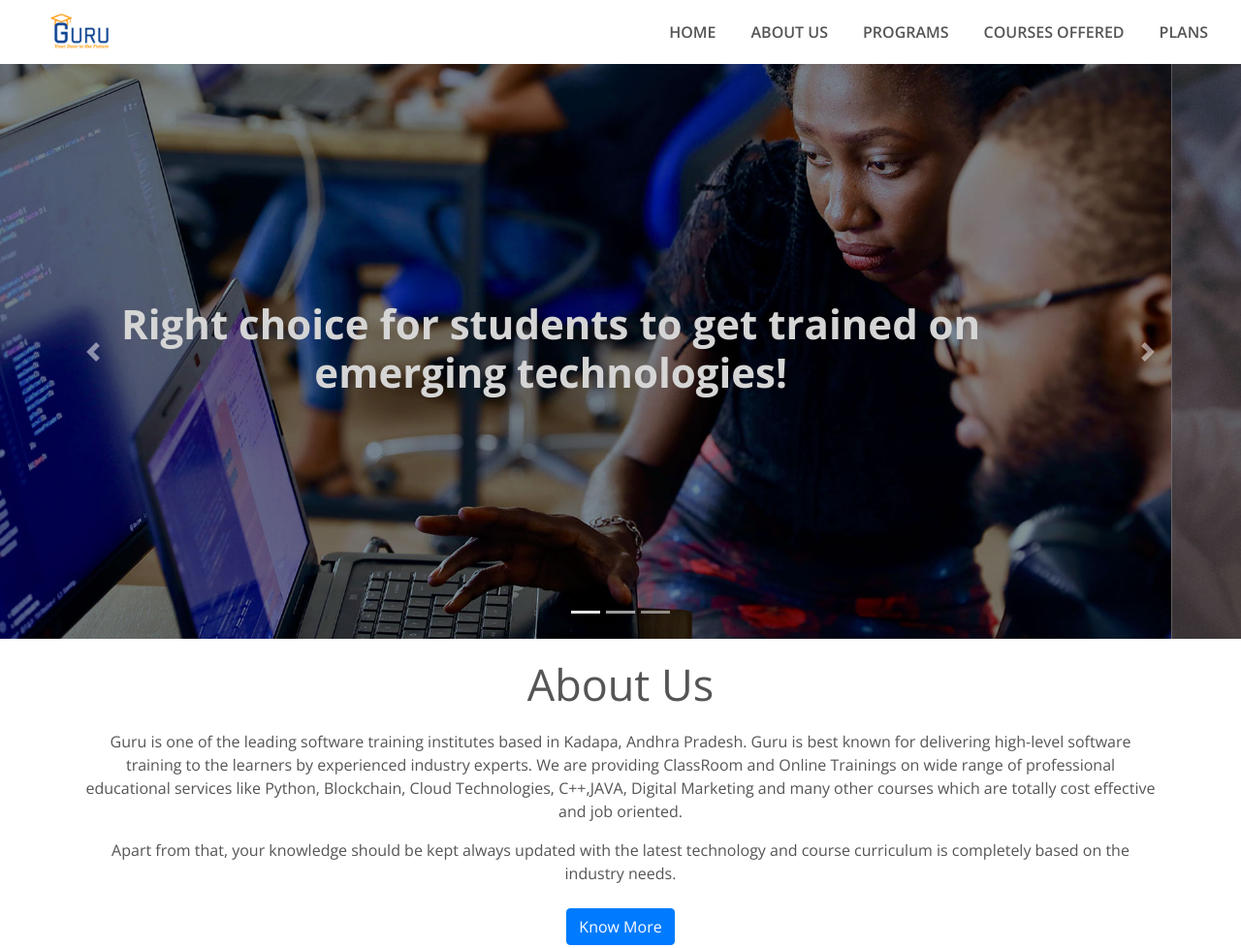
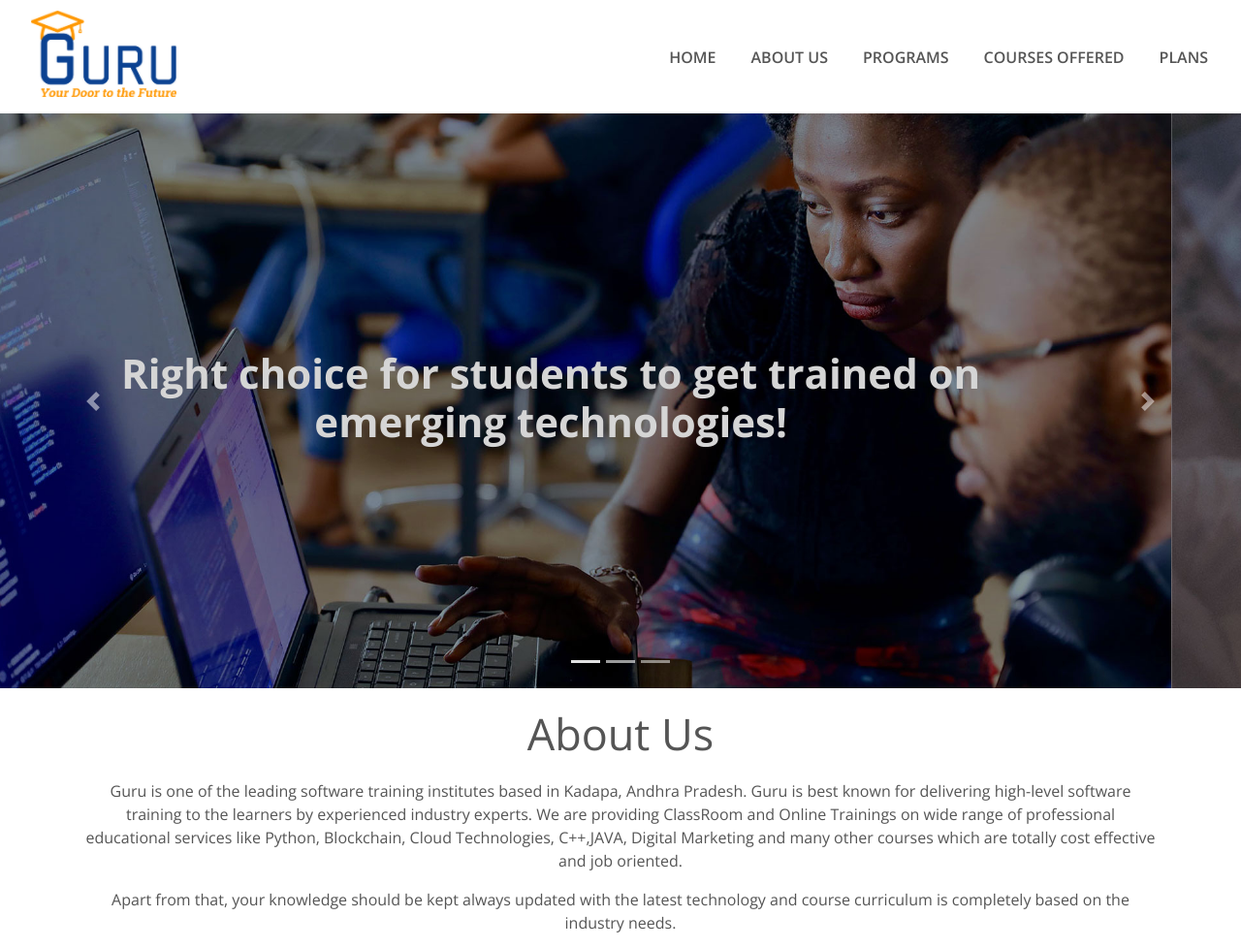
Before and after one commit to Sreedhar-Bondalakunta/sreedhar-bondalakunta.github.io, a website: page index.html in a window 1280 px wide. Shown: the top 978 px of the page at 97% size. Drawn offline with nearby package versions, Linux system fonts and the light colour scheme.

Commit message:
Update index.html

```diff
--- a/index.html
+++ b/index.html
@@ -19,7 +19,7 @@
 	<!------------------------------- NAVBAR ------------------------------->
 	<section id="nav-bar">
 		<nav class="navbar navbar-expand-lg navbar-light">
-			<a class="navbar-brand" href="#"><img src="img/logo.PNG" alt=""></a>
+			<a  href="#"><img src="img/logo.PNG" alt=""></a>
 			<button class="navbar-toggler" type="button" data-toggle="collapse" data-target="#navbarNav"
 				aria-controls="navbarNav" aria-expanded="false" aria-label="Toggle navigation">
 				<span class="navbar-toggler-icon"></span>
```
